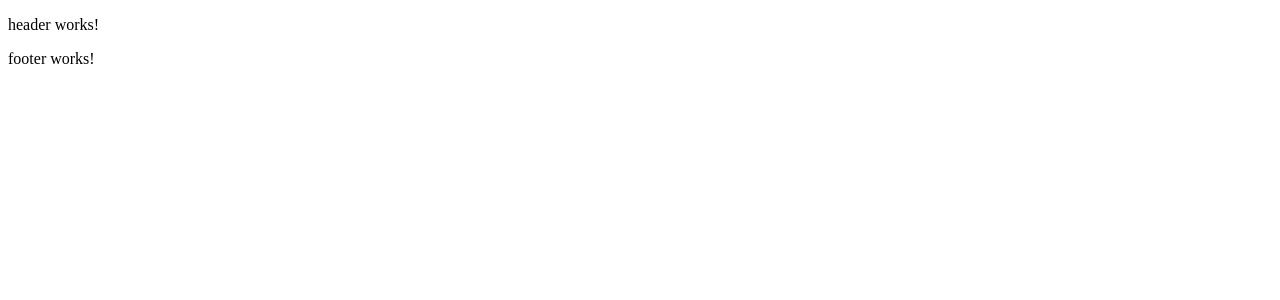
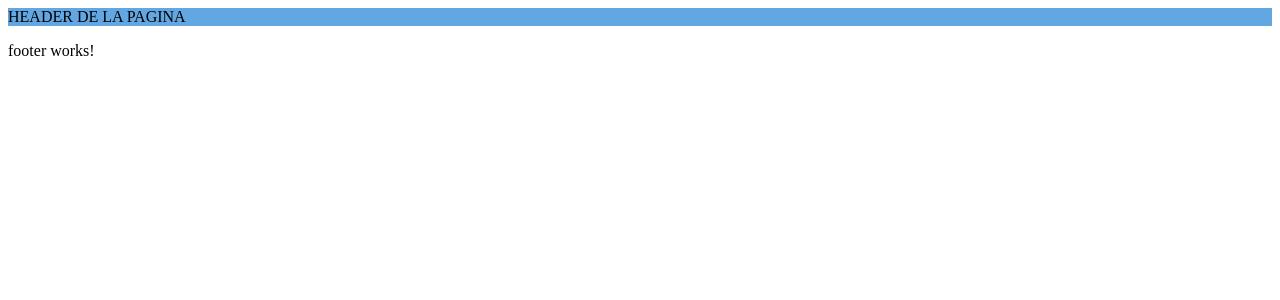
Before and after one commit to heisemberghuxley/ecommerce_jewelry, an Angular app: page / in a window 1280 px wide. Shown: the top 300 px of the page. Built offline with nearby package versions, Linux system fonts and the light colour scheme.

Commit message:
updated header

```diff
--- a/src/app/components/header/header.component.css
+++ b/src/app/components/header/header.component.css
@@ -0,0 +1,4 @@
+header{
+  width: 100%;
+  background-color: rgb(99, 167, 226);
+}
--- a/src/app/components/header/header.component.html
+++ b/src/app/components/header/header.component.html
@@ -1 +1,5 @@
-<p>header works!</p>
+<header>
+  <nav>
+    HEADER DE LA PAGINA
+  </nav>
+</header>
```
